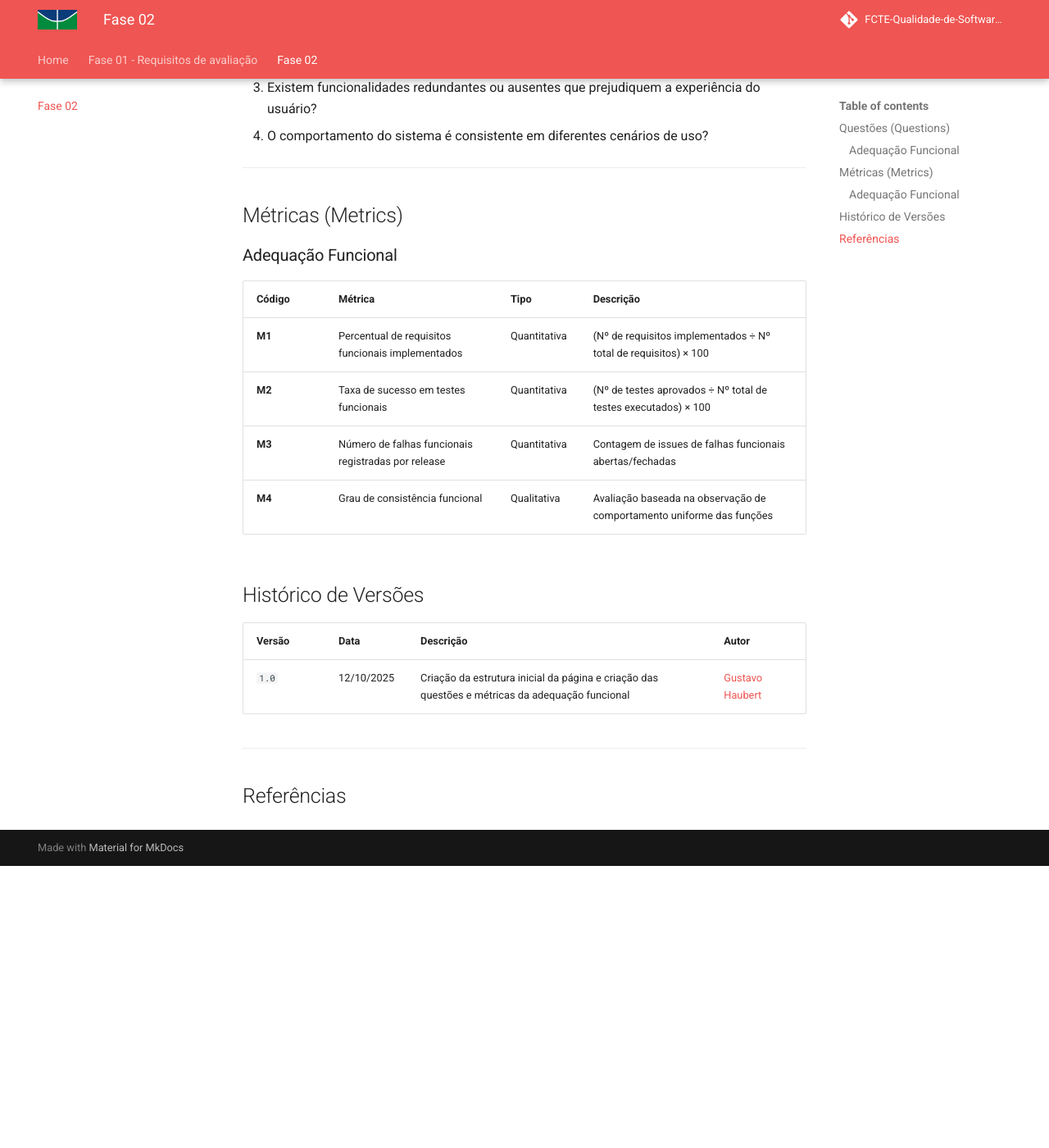
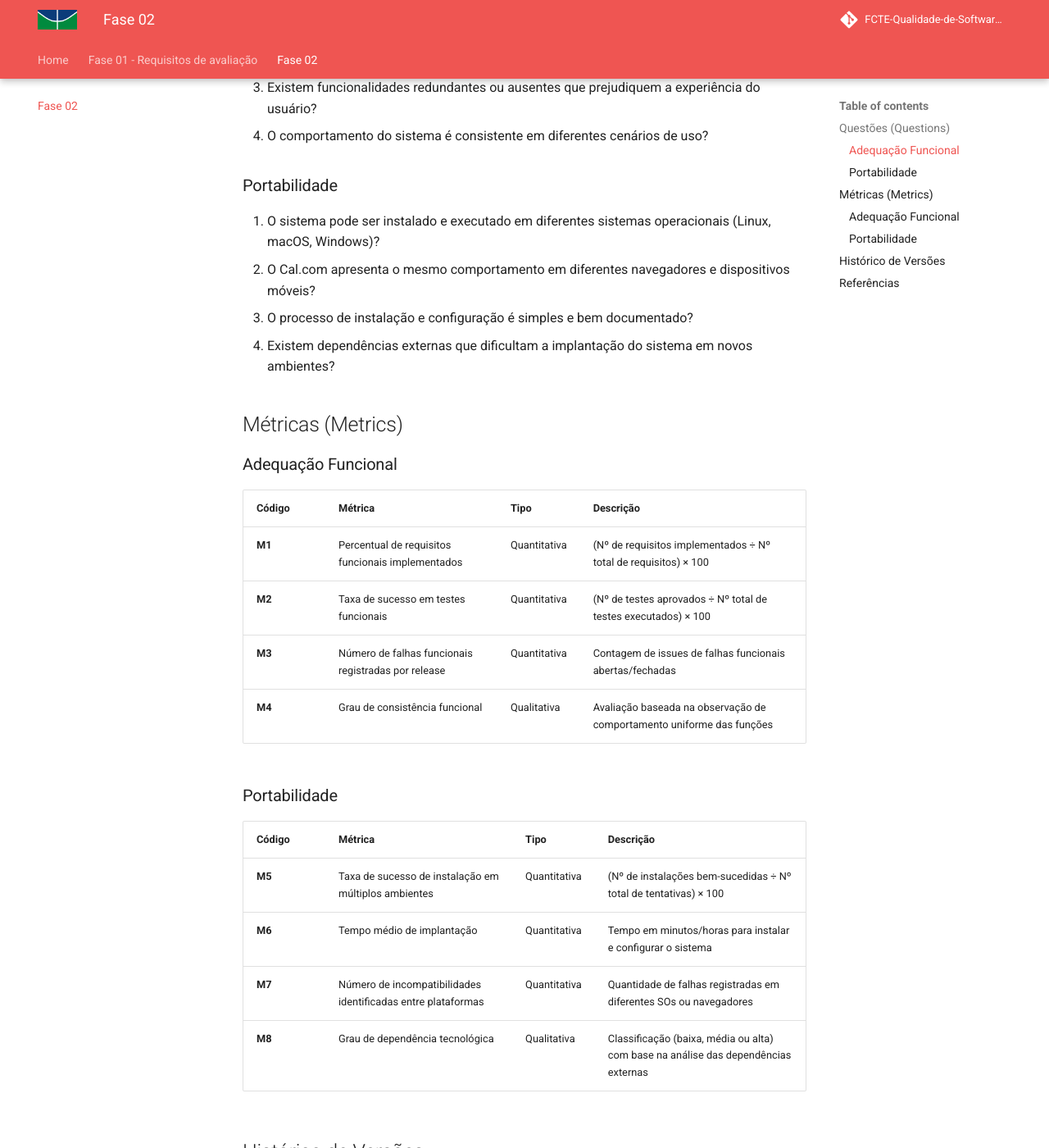
Before and after one commit to FCTE-Qualidade-de-Software-1/2025-2_T01_HEDDY-LAMAR, an MkDocs documentation site: the page built from docs/fase_2/index.md, in a window 1280 px wide and 1400 px high, scrolled down 349 px. Shown: the whole window at 82% size. Built offline with MkDocs 1.6.1 and Material for MkDocs 9.7.7, drawn with Linux system fonts in a browser that asks for light colours; comment, search, counter and statistics services are not loaded; before the commit the page ends 1405 px from its top, so only the background shows below that; some of the changed text lies outside the part shown.

Commit message:
cria as questões e métricas de portabilidade

```diff
--- a/docs/fase_2/index.md
+++ b/docs/fase_2/index.md
@@ -9,7 +9,13 @@
 3. Existem funcionalidades redundantes ou ausentes que prejudiquem a experiência do usuário?
 4. O comportamento do sistema é consistente em diferentes cenários de uso?
 
----
+### Portabilidade
+
+1.  O sistema pode ser instalado e executado em diferentes sistemas operacionais (Linux, macOS, Windows)?
+2.  O Cal.com apresenta o mesmo comportamento em diferentes navegadores e dispositivos móveis?
+3.  O processo de instalação e configuração é simples e bem documentado?
+4.  Existem dependências externas que dificultam a implantação do sistema em novos ambientes?
+
 
 ## Métricas (Metrics)
 
@@ -22,12 +28,23 @@
 | **M3** | Número de falhas funcionais registradas por release | Quantitativa | Contagem de issues de falhas funcionais abertas/fechadas |
 | **M4** | Grau de consistência funcional | Qualitativa | Avaliação baseada na observação de comportamento uniforme das funções |
 
+
+### Portabilidade
+
+| **Código** | **Métrica** | **Tipo** | **Descrição** |
+|------------|-------------|----------|---------------|
+| **M5** | Taxa de sucesso de instalação em múltiplos ambientes | Quantitativa | (Nº de instalações bem-sucedidas ÷ Nº total de tentativas) × 100 |
+| **M6** | Tempo médio de implantação | Quantitativa | Tempo em minutos/horas para instalar e configurar o sistema |
+| **M7** | Número de incompatibilidades identificadas entre plataformas | Quantitativa | Quantidade de falhas registradas em diferentes SOs ou navegadores |
+| **M8** | Grau de dependência tecnológica | Qualitativa | Classificação (baixa, média ou alta) com base na análise das dependências externas |
+
+
 ## Histórico de Versões
 
 | Versão | Data       | Descrição                                                               | Autor                               |
 | :----- | :--------- | :---------------------------------------------------------------------- | :---------------------------------- |
 | `1.0`  | 12/10/2025 | Criação da estrutura inicial da página e criação das questões e métricas da adequação funcional | [Gustavo Haubert](https://github.com/GustavoHaubert) |
-
+| `1.1`  | 12/10/2025 | Criação das questões e métricas de portabilidade | [Atyrson Souto](https://github.com/Atyrson) |
 ---
 
 ## Referências
```
